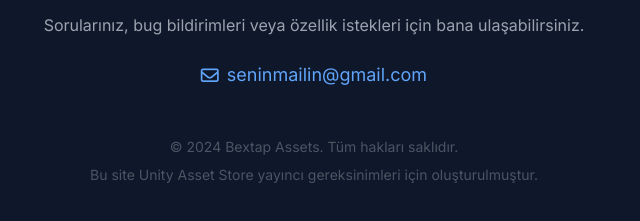
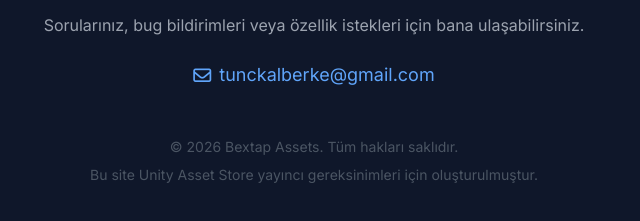
Before and after one commit to berketunckal/bextap-assets, a plain HTML site: page index.html in a window 1280 px wide. Shown: the part 1125-1346 px from the top of the page, 326-966 px from the left. Drawn offline with nearby package versions, Linux system fonts and the light colour scheme.

Commit message:
Update email and copyright year in index.html

```diff
--- a/index.html
+++ b/index.html
@@ -186,11 +186,11 @@
 
             <a href="mailto:contact@email.com" class="inline-flex items-center gap-2 text-blue-400 hover:text-blue-300 transition text-lg font-medium">
                 <i class="fa-regular fa-envelope"></i>
-                seninmailin@gmail.com
+                tunckalberke@gmail.com
             </a>
 
             <div class="mt-12 text-sm text-gray-600">
-                <p>&copy; 2024 Bextap Assets. Tüm hakları saklıdır.</p>
+                <p>&copy; 2026 Bextap Assets. Tüm hakları saklıdır.</p>
                 <p class="mt-2">Bu site Unity Asset Store yayıncı gereksinimleri için oluşturulmuştur.</p>
             </div>
         </div>
```
